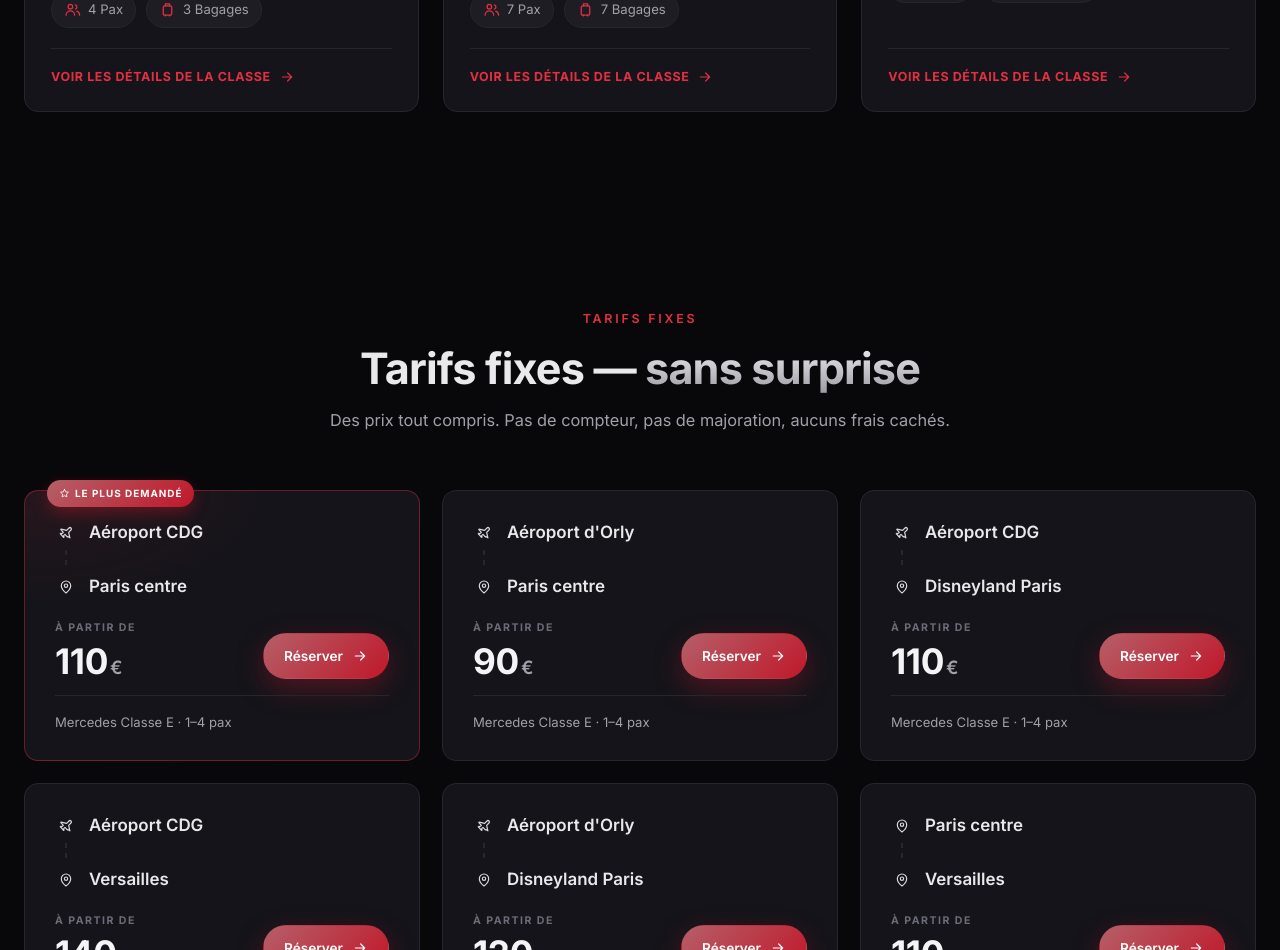
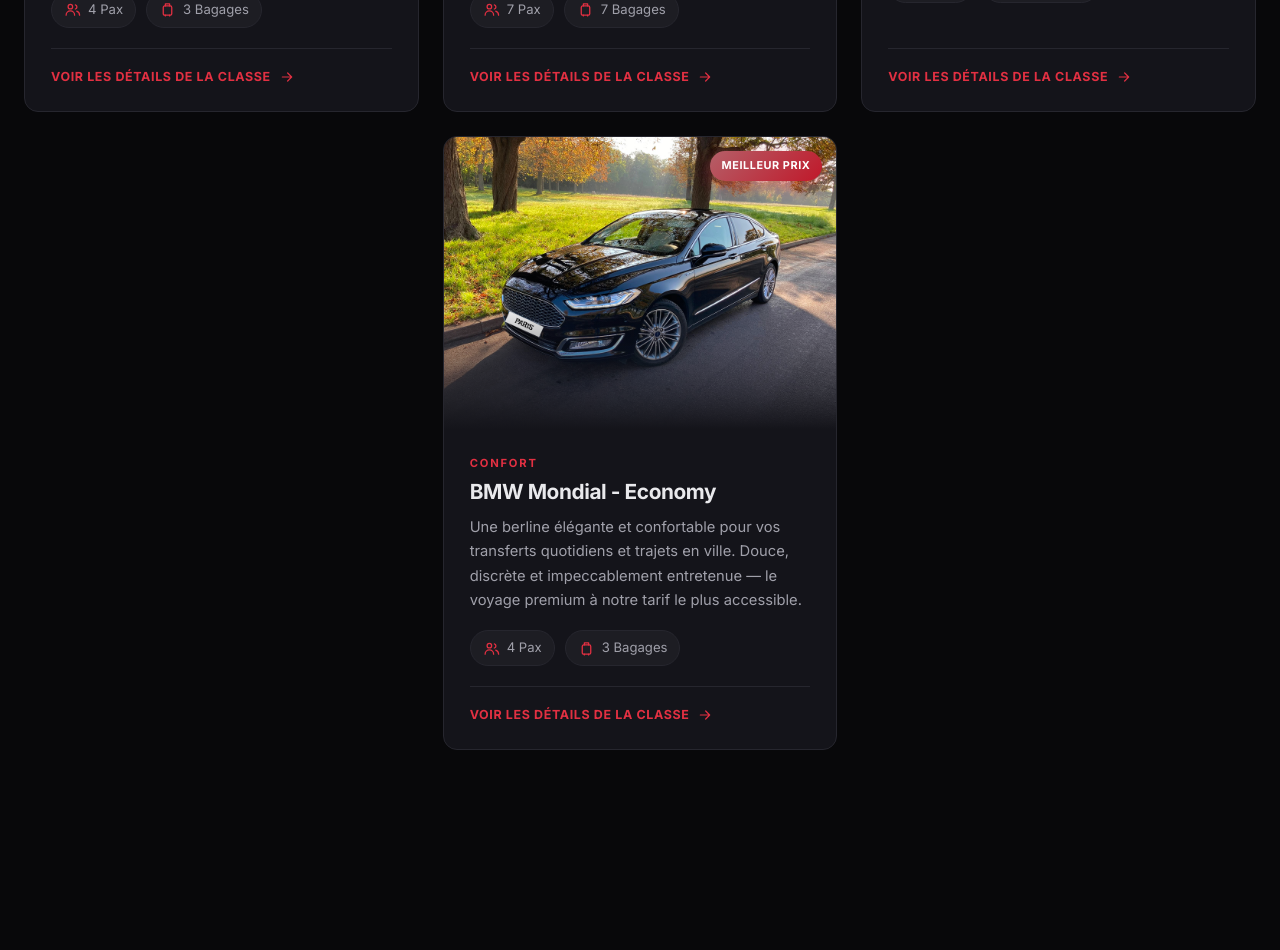
Before and after one commit to Haider-Ali-RoR/wheels786, a React (Vite) app: page / in a window 1280 px wide. Shown: the part 1700-2650 px from the top of the page. Built offline with nearby package versions, Linux system fonts and the light colour scheme.

Commit message:
Add C class car
Signed-off-by: Haider-Ali-RoR <haider.ali@devhouse.co>

```diff
--- a/src/components/BookingForm.tsx
+++ b/src/components/BookingForm.tsx
@@ -5,11 +5,12 @@ import { Icon } from "./Icons";
 import { company } from "../data/content";
 import type { Lang } from "../data/content";
 import { useContent, useLang, useT } from "../i18n/LanguageContext";
+import cclass from "../assets/cclass.jpeg";
 import eclass from "../assets/mercedes-front.jpeg";
 import vclass from "../assets/vclass.jpeg";
 import sclass from "../assets/sclass.jpeg";
 
-const vehicleImages: Record<string, string> = { eclass, vclass, sclass };
+const vehicleImages: Record<string, string> = { cclass, eclass, vclass, sclass };
 
 type TripType = "distance" | "days" | "hourly";
 
--- a/src/components/Fleet.tsx
+++ b/src/components/Fleet.tsx
@@ -3,11 +3,12 @@ import { createPortal } from "react-dom";
 import { Icon } from "./Icons";
 import { useContent, useT } from "../i18n/LanguageContext";
 import type { ContentBundle } from "../data/content";
+import cclass from "../assets/cclass.jpeg";
 import eclass from "../assets/mercedes-front.jpeg";
 import vclass from "../assets/vclass.jpeg";
 import sclass from "../assets/sclass.jpeg";
 
-const images: Record<string, string> = { eclass, vclass, sclass };
+const images: Record<string, string> = { cclass, eclass, vclass, sclass };
 
 type Vehicle = ContentBundle["fleet"][number];
 
--- a/src/data/content.ts
+++ b/src/data/content.ts
@@ -159,6 +159,19 @@ const en: ContentBundle = {
       badge: "Premium",
       text: "The pinnacle of comfort and prestige. Our flagship limousine for VIPs and those who expect nothing but the very best.",
       features: ["Premium leather", "Extra legroom", "Ambient lighting", "Wi-Fi on request"],
+    },
+    {
+      name: "BMW Mondial - Economy",
+      tier: "Comfort",
+      image: "cclass",
+      seats: 4,
+      luggage: 3,
+      priceFrom: 80,
+      rateMultiplier: 0.9,
+      hourly: 50,
+      badge: "Best Value",
+      text: "A comfortable, elegant saloon for everyday transfers and city journeys. Smooth, discreet, and impeccably maintained — premium travel at our most accessible rate.",
+      features: ["Leather interior", "Climate control", "Bottled water", "Phone chargers"],
     },
   ],
 
@@ -365,6 +378,19 @@ const fr: ContentBundle = {
       badge: "Premium",
       text: "Le summum du confort et du prestige. Notre limousine d'exception pour les VIP et tous ceux qui n'attendent rien de moins que l'excellence.",
       features: ["Cuir premium", "Espace jambes généreux", "Éclairage d'ambiance", "Wi-Fi sur demande"],
+    },
+    {
+      name: "BMW Mondial - Economy",
+      tier: "Confort",
+      image: "cclass",
+      seats: 4,
+      luggage: 3,
+      priceFrom: 80,
+      rateMultiplier: 0.9,
+      hourly: 50,
+      badge: "Meilleur prix",
+      text: "Une berline élégante et confortable pour vos transferts quotidiens et trajets en ville. Douce, discrète et impeccablement entretenue — le voyage premium à notre tarif le plus accessible.",
+      features: ["Intérieur cuir", "Climatisation", "Eau en bouteille", "Chargeurs de téléphone"],
     },
   ],
 
--- a/src/index.css
+++ b/src/index.css
@@ -516,17 +516,17 @@ h1, h2, h3, h4 {
    Fleet
    ============================================================ */
 .fleet__grid {
-  display: grid;
-  grid-template-columns: repeat(3, 1fr);
+  display: flex;
+  flex-wrap: wrap;
+  justify-content: center;
   gap: 24px;
-  align-items: stretch;
 }
 .fleet-card {
   appearance: none;
   position: relative;
   display: flex;
   flex-direction: column;
-  width: 100%;
+  flex: 0 1 calc((100% - 48px) / 3);
   padding: 0;
   text-align: left;
   font: inherit;
@@ -1483,7 +1483,8 @@ h1, h2, h3, h4 {
   .coverage__grid { grid-template-columns: repeat(2, 1fr); }
   .routes__grid { grid-template-columns: repeat(2, 1fr); }
   .rates__grid { grid-template-columns: repeat(2, 1fr); }
-  .services__grid, .fleet__grid { grid-template-columns: repeat(2, 1fr); }
+  .services__grid { grid-template-columns: repeat(2, 1fr); }
+  .fleet-card { flex-basis: calc((100% - 24px) / 2); }
   .footer__top { grid-template-columns: 1fr 1fr; gap: 32px; }
 }
 @media (max-width: 820px) {
@@ -1517,7 +1518,8 @@ h1, h2, h3, h4 {
   .form__row { grid-template-columns: 1fr; }
   .coverage__grid { grid-template-columns: 1fr; }
   .routes__grid { grid-template-columns: 1fr; }
-  .services__grid, .fleet__grid { grid-template-columns: 1fr; }
+  .services__grid { grid-template-columns: 1fr; }
+  .fleet-card { flex-basis: 100%; }
   .footer__top { grid-template-columns: 1fr; }
   .hero__cta { width: 100%; }
   .hero__cta .btn { flex: 1; justify-content: center; }
```
Also changed, not shown: src/assets/cclass.jpeg (added).
